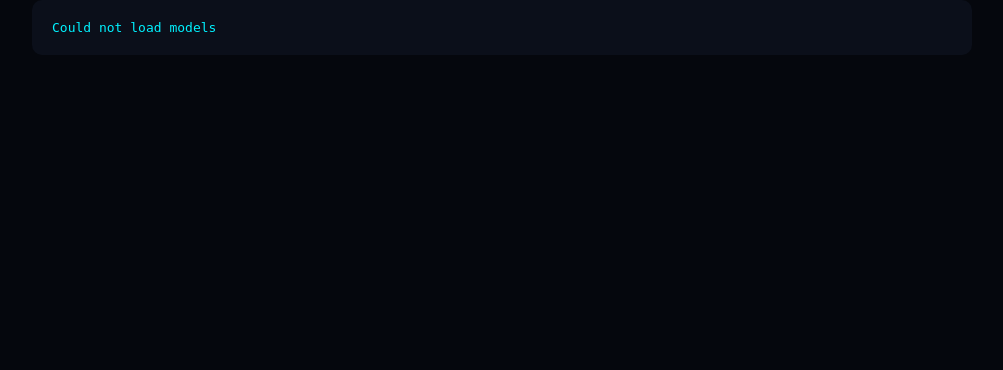
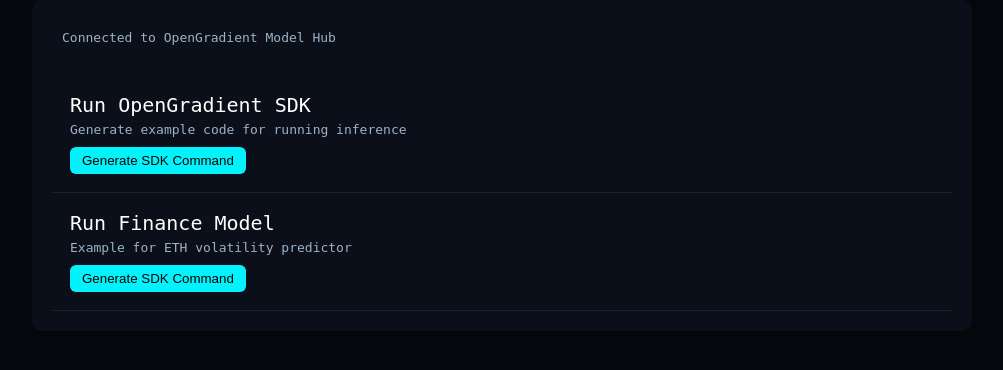
Before and after one commit to arthuroua/opengradient-intelligence-terminal, a Flask app: page / in a window 1280 px wide. Shown: the part 121-491 px from the top of the page, without its empty margins (138-1141 px from the left). Run offline with Flask 3, Linux system fonts and the light colour scheme; data that the repository does not hold is empty.

Commit message:
Update index.html

```diff
--- a/templates/index.html
+++ b/templates/index.html
@@ -26,6 +26,12 @@
 background:#0b0f1a;
 padding:20px;
 border-radius:10px;
+}
+
+.status{
+padding:10px;
+margin-bottom:20px;
+color:#9bb3c9;
 }
 
 .model{
@@ -71,9 +77,43 @@
 OpenGradient Intelligence Terminal
 </div>
 
-<div class="terminal" id="models">
+<div class="terminal">
 
-Loading models...
+<div id="status" class="status">
+Connecting to Model Hub...
+</div>
+
+<div class="model">
+
+<div class="name">Run OpenGradient SDK</div>
+
+<div class="description">
+Generate example code for running inference
+</div>
+
+<button onclick="generate('Meta-Llama-3-8B-Instruct','code1')">
+Generate SDK Command
+</button>
+
+<div class="code" id="code1"></div>
+
+</div>
+
+<div class="model">
+
+<div class="name">Run Finance Model</div>
+
+<div class="description">
+Example for ETH volatility predictor
+</div>
+
+<button onclick="generate('ETH Volatility Predictor','code2')">
+Generate SDK Command
+</button>
+
+<div class="code" id="code2"></div>
+
+</div>
 
 </div>
 
@@ -83,19 +123,23 @@
 
 try{
 
-let res = await fetch(
-"https://hub.opengradient.ai/models?page=0&limit=10&sort_by=most_likes"
-)
+let res = await fetch("/models")
 
-let html = await res.text()
+let data = await res.json()
 
-let container=document.getElementById("models")
+if(data.status==="ok"){
 
-container.innerHTML="Model Hub connected"
+document.getElementById("status").innerText="Connected to OpenGradient Model Hub"
+
+}else{
+
+document.getElementById("status").innerText="Model Hub connection failed"
+
+}
 
 }catch(e){
 
-document.getElementById("models").innerHTML="Could not load models"
+document.getElementById("status").innerText="Could not connect to Model Hub"
 
 }
 
```
